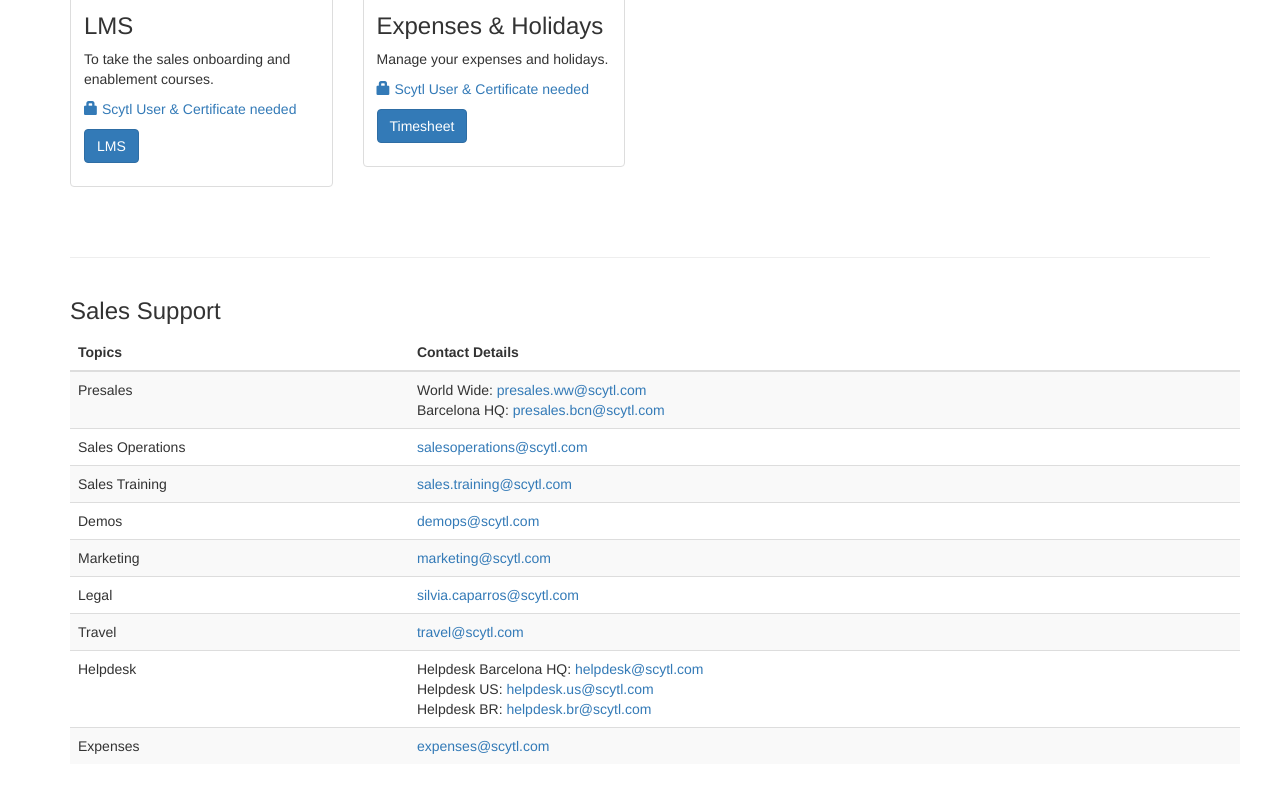
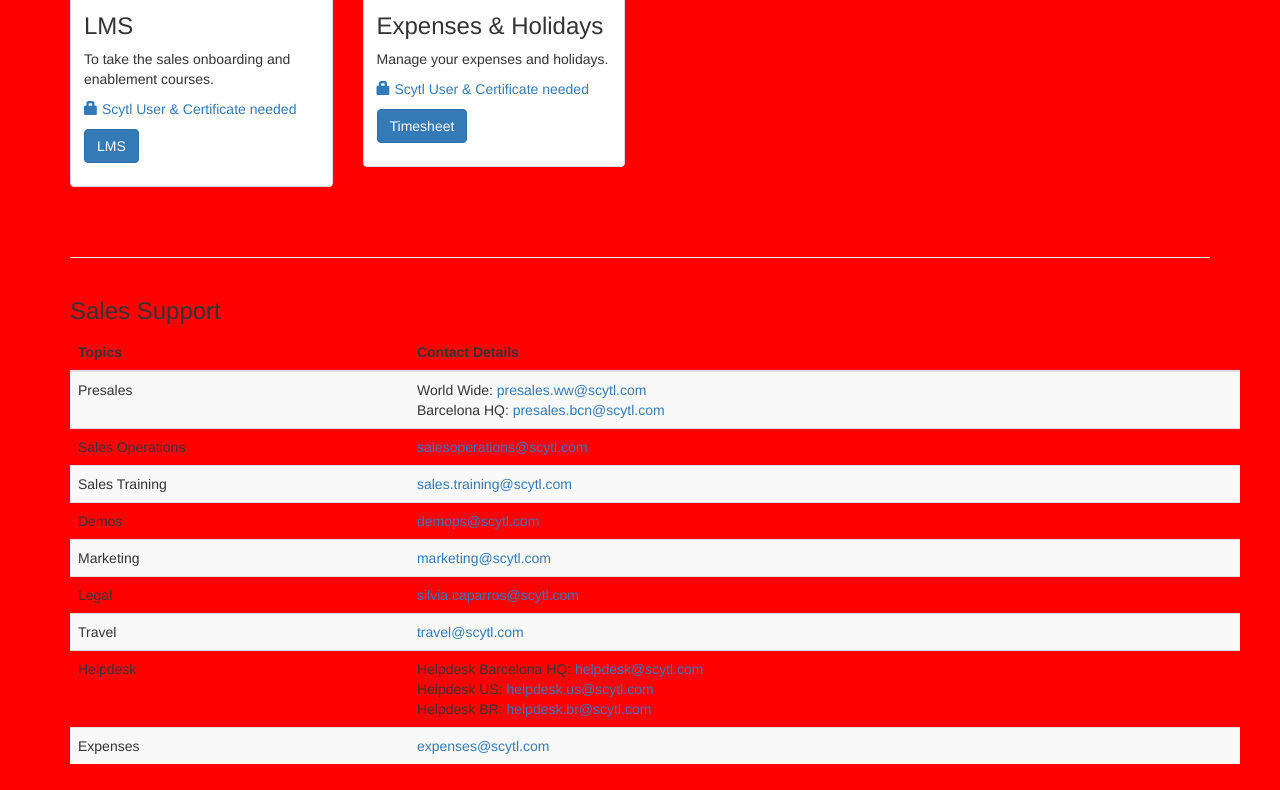
Before and after one commit to raulvallejo/saleshub, a plain HTML site: page index.html in a window 1280 px wide. Shown: the part 1285-2075 px from the top of the page. Drawn offline with Linux system fonts and the light colour scheme.

Commit message:
Header updates to add red background via CSS

```diff
--- a/index.html
+++ b/index.html
@@ -16,6 +16,7 @@
 
     <!-- Custom CSS -->
     <link href="css/heroic-features.css" rel="stylesheet">
+    <link href="css/redbg.css" rel="stylesheet">
 
     <!-- HTML5 Shim and Respond.js IE8 support of HTML5 elements and media queries -->
     <!-- WARNING: Respond.js doesn't work if you view the page via file:// -->
```
